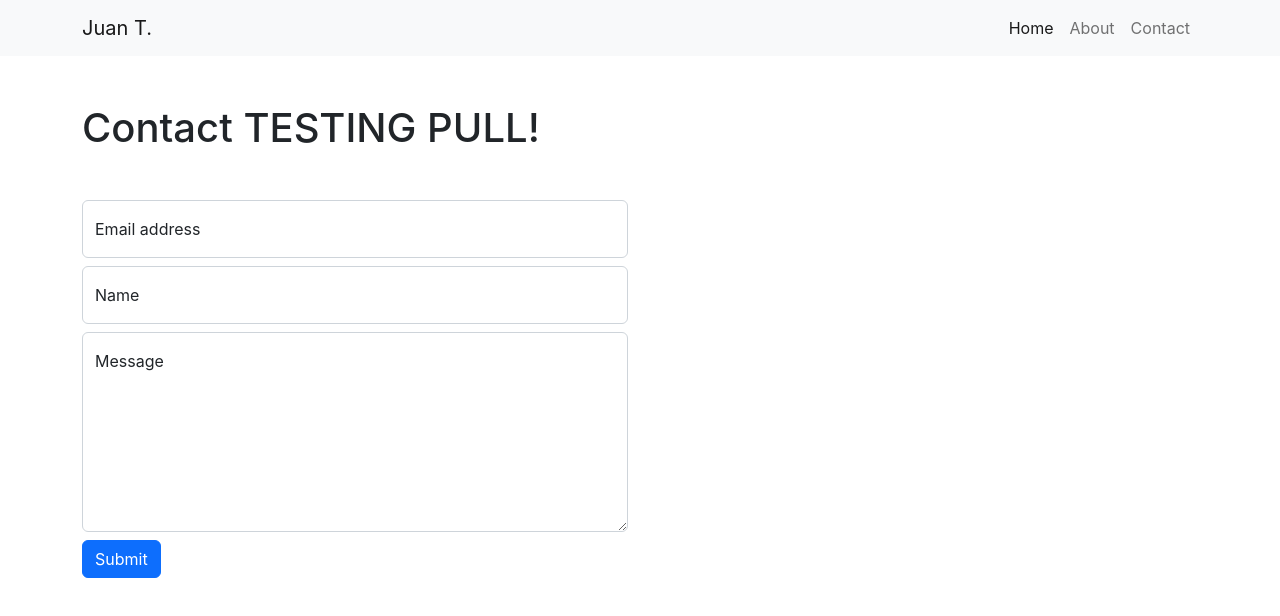
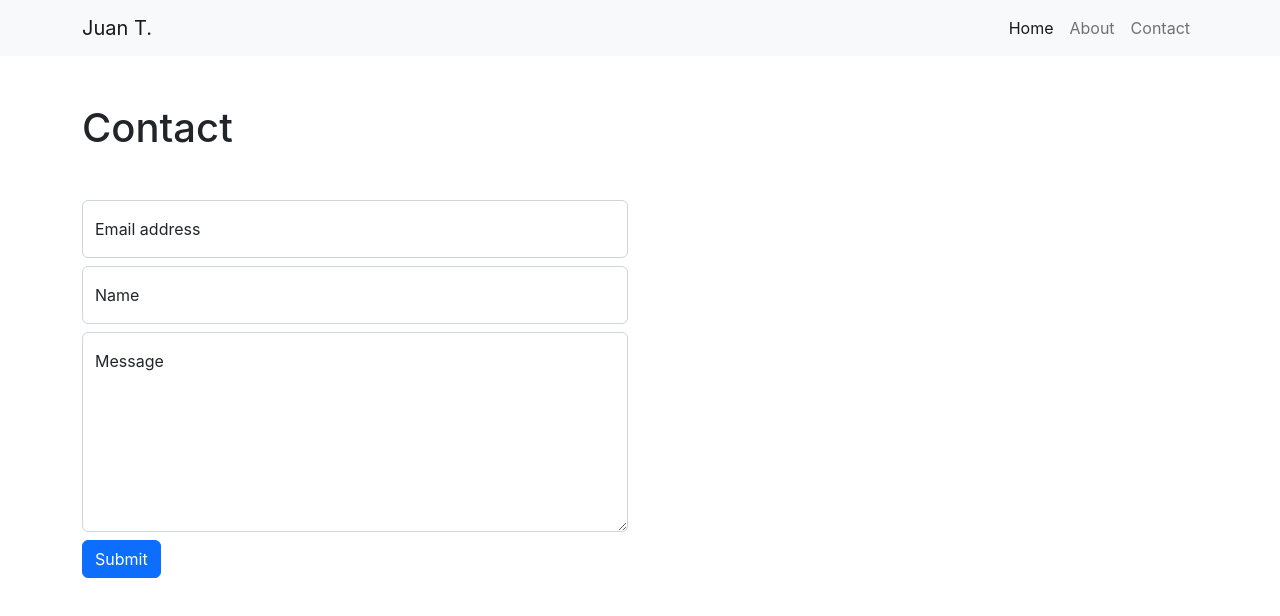
Before and after one commit to pharantes/wildkraut, a React (Create React App) app: page /contact in a window 1280 px wide. Shown: the top 616 px of the page. Built offline with nearby package versions, Linux system fonts and the light colour scheme; the HTML template or start-up script is replaced by a standard one.

Commit message:
pull working;fix

```diff
--- a/src/components/Contact.jsx
+++ b/src/components/Contact.jsx
@@ -4,7 +4,7 @@ export default function Contact() {
   return (
     <div className="container mt-5">
       <div className="row">
-        <h1 className="mb-5">Contact TESTING PULL!</h1>
+        <h1 className="mb-5">Contact</h1>
         <div className="col-lg-6">
           <form>
             <div class="form-floating mb-2">
```
